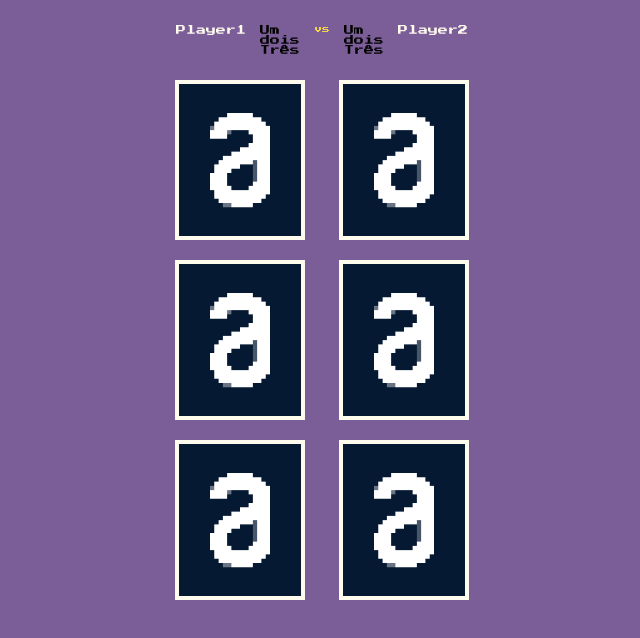
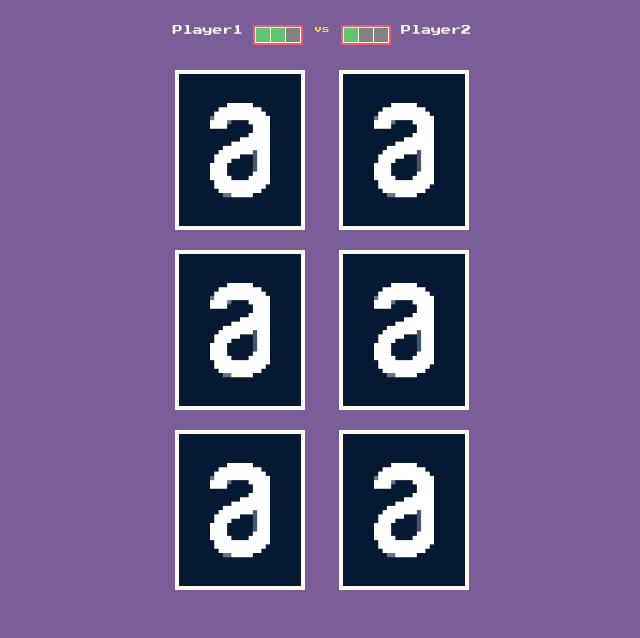
Before and after one commit to mar-tchelo/course-javaScript-para-react, a website built with Vite: page index.html in a window 1280 px wide. Shown: the whole page, without its empty margins (318-958 px from the left). Built offline with nearby package versions, Linux system fonts and the light colour scheme.

Commit message:
Create style of the playerScore component

```diff
--- a/main.js
+++ b/main.js
@@ -1,5 +1,4 @@
-
-//Aula 13
+//Aula 21
 import './src/styles/settings/colors.css'
 import './src/styles/generic/reset.css'
 import './src/styles/elements/base.css'
--- a/src/components/PlayerScore/index.js
+++ b/src/components/PlayerScore/index.js
@@ -1,9 +1,11 @@
+import "./style.css"
+
 function PlayerScore(points = 0) {
     return /*HTML*/`
-        <ol data-points="${points}">
-            <li>Um</li>
-            <li>dois</li>
-            <li>Três</li>
+        <ol class="player-score" data-points="${points}">
+            <li class="pointer" >Um</li>
+            <li class="pointer" >dois</li>
+            <li class="pointer" >Três</li>
         </ol>
     `;
 }
--- /dev/null
+++ b/src/components/PlayerScore/style.css
@@ -0,0 +1,33 @@
+.player-score {
+  display: flex;
+  gap: 1px;
+  box-sizing: border-box;
+  width: 50px;
+  height: 20px;
+  background-color: var(--color-floral-white);
+  border: 2px solid var(--color-fiery-rose);
+  padding: 1px;
+}
+
+.player-score > .pointer {
+  background-color: var(--color-old-silver);
+  text-indent: -9999px;
+  overflow: hidden;
+  width:33%;
+}
+
+.player-score[data-points="1"] > .pointer:first-child {
+    background-color:var(--color-mantis);
+}
+
+.player-score[data-points="2"]{
+    flex-direction: row-reverse;
+}
+
+.player-score[data-points="2"] > .pointer:nth-child(n+2) {
+    background-color:var(--color-mantis);
+}
+
+.player-score[data-points="3"] > .pointer {
+    background-color:var(--color-mantis);
+}
--- a/src/styles/settings/colors.css
+++ b/src/styles/settings/colors.css
@@ -4,4 +4,6 @@
     --color-floral-white: #fffcee;
     --color-fiery-rose:#f25a70;
     --color-sandstorm-yellow:#F5D547;
+    --color-old-silver:#828282;
+    --color-mantis:#62c370;
 }
```
